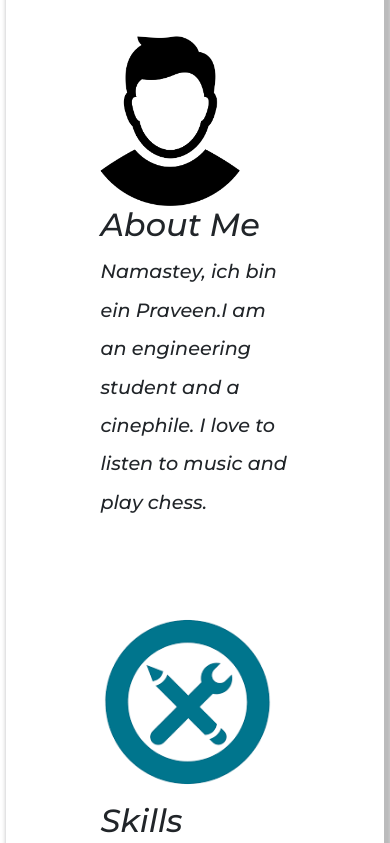
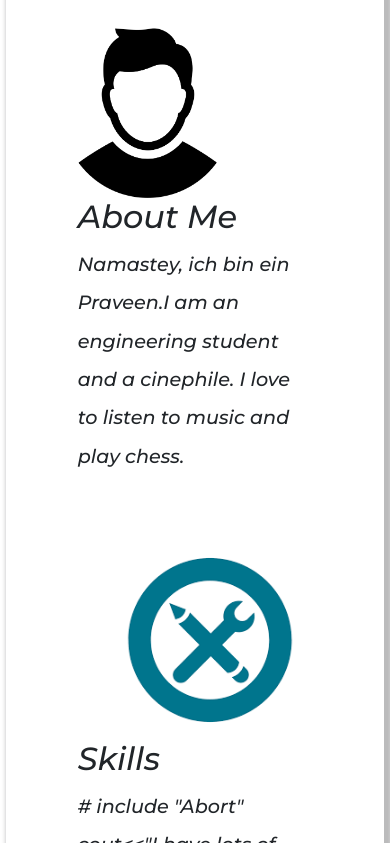
Before and after one commit to Praveen1912/praveen, a plain HTML site: page index.html in a window 390 px wide. Shown: the part 1204-2047 px from the top of the page. Drawn offline with nearby package versions, Linux system fonts and the light colour scheme.

Commit message:
Update per.css

```diff
--- a/per.css
+++ b/per.css
@@ -124,6 +124,13 @@ background: linear-gradient(220deg, rgba(0,0,0,1) 0%, rgba(108,142,167,0.2875349
          #about:hover,#Skills:hover,#collaboration:hover,#contacts:hover,.cliked{
           box-shadow:4px 4px 4px 4px  rgba(44, 45, 48, 0.322);
          }
+@media(max-width:991px){
+          #about,#collaboration,#Skills{
+            padding:5% 4%;
+            width:70%;
+          }
+
+         }
 
          @media(min-width:1000px){
            nav{
```
